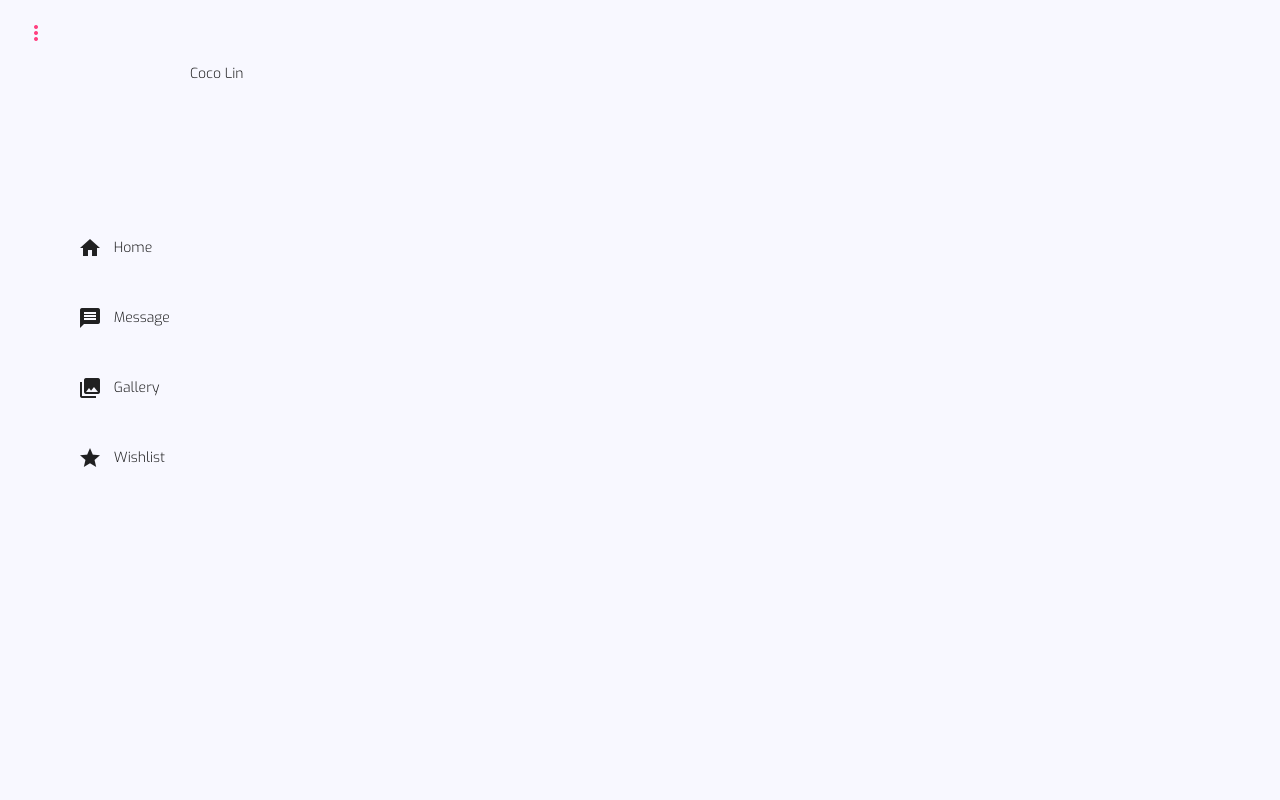
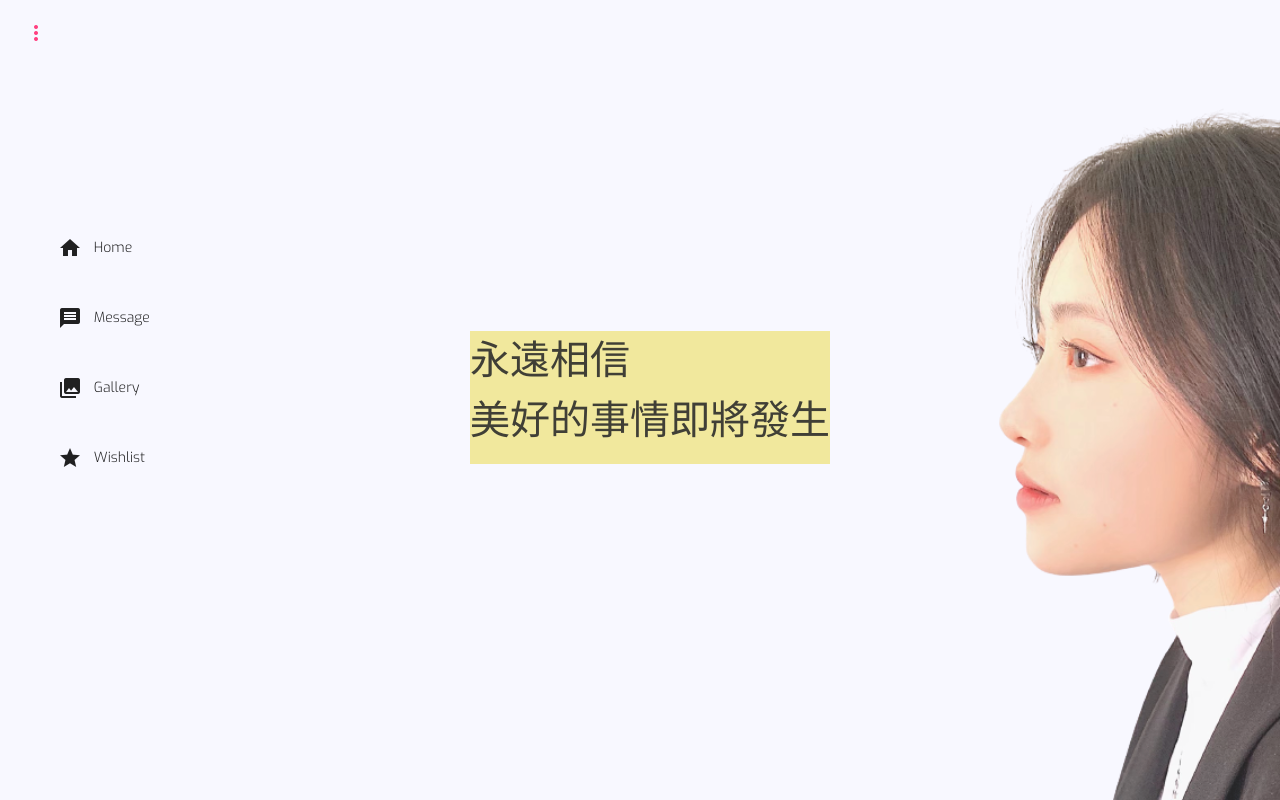
Before and after one commit to tjoyhohoant/cocolinzero, an Angular app: page /overview in a window 1280 px wide. Both pictures are taken after a click on the button "more_vert". Built offline with nearby package versions, Linux system fonts and the light colour scheme.

Commit message:
initial layout for home screen

```diff
--- a/src/app/components/application/application.component.scss
+++ b/src/app/components/application/application.component.scss
@@ -3,12 +3,12 @@
 }
 
 .drawer {
-    height: inherit;
+    height: 100%;
     padding: 20px 20px;
 }
 
 .content-container {
-    height: inherit;
+    height: 100%;
 }
 
 .mat-drawer-side {
--- a/src/app/components/home/main/main.component.html
+++ b/src/app/components/home/main/main.component.html
@@ -1,3 +1,14 @@
 <div class="container global-background-color">
-    <p>Coco Lin</p>
+
+    <div class="bg-img-container">
+        <div class="text-content">
+            <span class="home-quote">
+                <span>永遠相信</span><br>
+                <span>美好的事情即將發生</span>
+            </span>
+        </div>
+
+        <!--<img class="bg-img" src="assets/img/home_bg_enlarged.png">-->
+    </div>
+
 </div>
--- a/src/app/components/home/main/main.component.scss
+++ b/src/app/components/home/main/main.component.scss
@@ -1,4 +1,40 @@
 .container {
     height: 100%;
     font-family: 'Exo', sans-serif;
+    overflow-y: hidden;
+
+    //background-color: papayawhip;
 }
+
+.bg-img {
+    float: right;
+}
+
+.bg-img-container {
+    background-image: url("/assets/img/home_bg_enlarged.png");
+    background-attachment:fixed;
+    background-position: right bottom;
+    background-repeat: no-repeat;
+
+    //background-color: white;
+
+    height: 100%;
+    opacity: 0.85;
+}
+
+.text-content {
+    height: 100%;
+    //background-color: peru;
+    display: grid;
+    grid-template-columns: 1fr 1fr 1fr 1fr 1fr 1fr;
+    grid-template-rows: 1fr 1fr 1fr 1fr 1fr 1fr;
+}
+
+.home-quote {
+    grid-column: 2 / 5;
+    grid-row: 3 / 4;
+    background-color: khaki;
+    justify-self: center;
+    font-size: 40px;
+    line-height: 1.5;
+}
--- a/src/styles.scss
+++ b/src/styles.scss
@@ -10,5 +10,6 @@ body { margin: 0; font-family: 'Exo', sans-serif; }
 }
 
 .left-most-padding {
-    padding-left: 50px;
+    padding-left: 30px;
+    padding-right: 30px;
 }
```
Also changed, not shown: src/assets/img/home_bg.png (added), src/assets/img/home_bg_enlarged.png (added).
